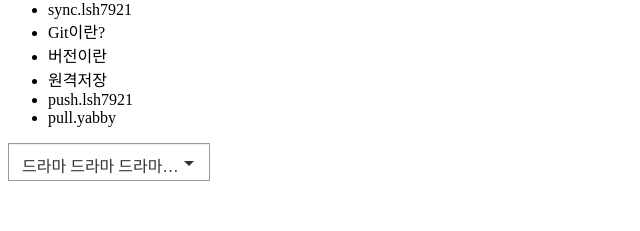
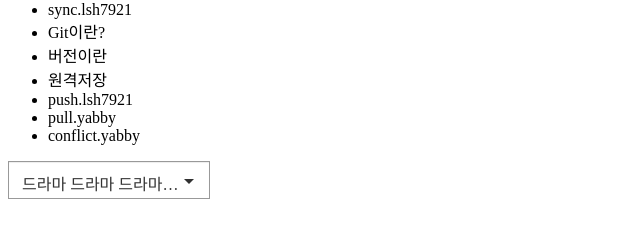
Before and after one commit to lsh7921/git, a plain HTML site: page index.html in a window 1280 px wide. Shown: the part 111-342 px from the top of the page, without its empty margins (0-640 px from the left). Drawn offline with Linux system fonts and the light colour scheme.

Commit message:
li{conflict.lsh7921} 추가

```diff
--- a/index.html
+++ b/index.html
@@ -22,6 +22,7 @@
             <li>원격저장 </li>
             <li>push.lsh7921</li>
             <li>pull.yabby</li>
+            <li>conflict.yabby</li>
         </ul>
         <div class="container">
             <div class="contents"></div>
```
